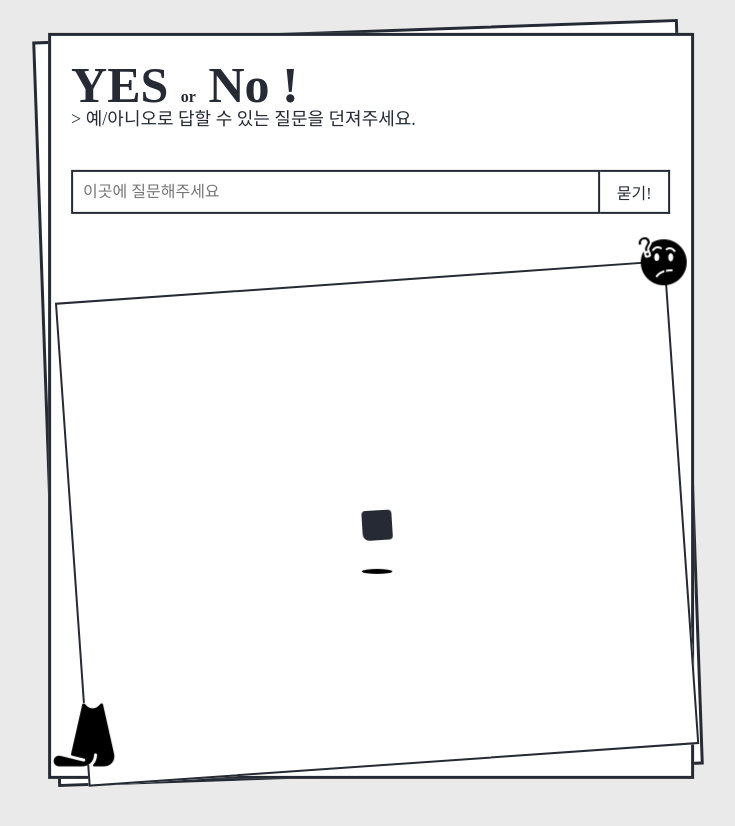
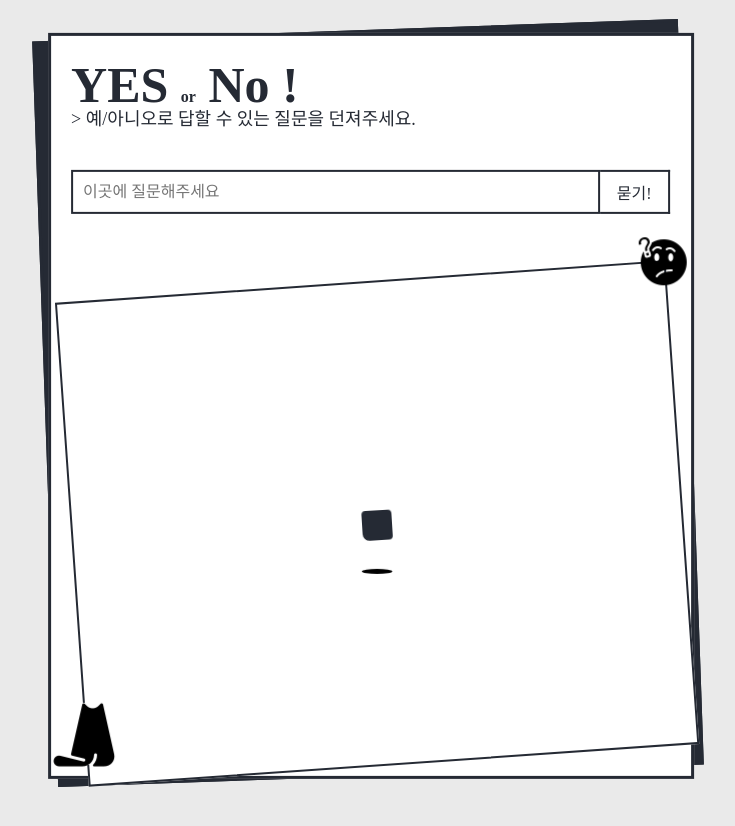
Before and after one commit to 938938/yesorno, a React (Create React App) app: page / in a window 1280 px wide. Shown: the top 826 px of the page, without its empty margins (272-1007 px from the left). Built offline with nearby package versions, Linux system fonts and the light colour scheme; a web font is replaced by a local one.

Commit message:
💄[Refactor]: 메인 CSS 변경

```diff
--- a/src/UI/AppBox.js
+++ b/src/UI/AppBox.js
@@ -38,7 +38,7 @@ const AppBg = styled.section`
       ? props.answer === 'no'
         ? `${RADICALRED}`
         : `${DARKTURQUOISE}`
-      : `${WHITE}`};
+      : `${MIDNIGHTEXPRESS}`};
   transition: all 1s;
 
   @media only screen and (max-width: 768px) {
```
